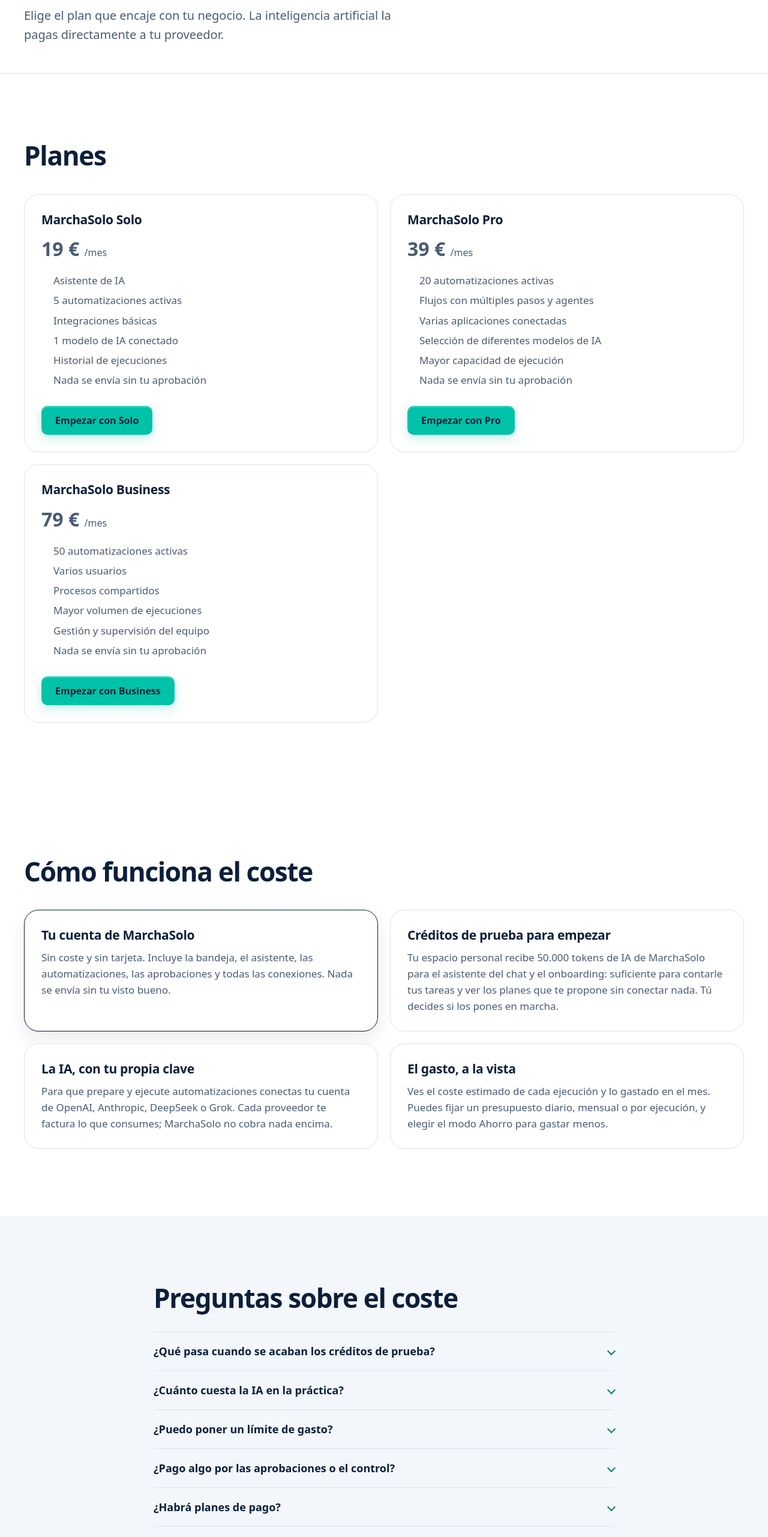
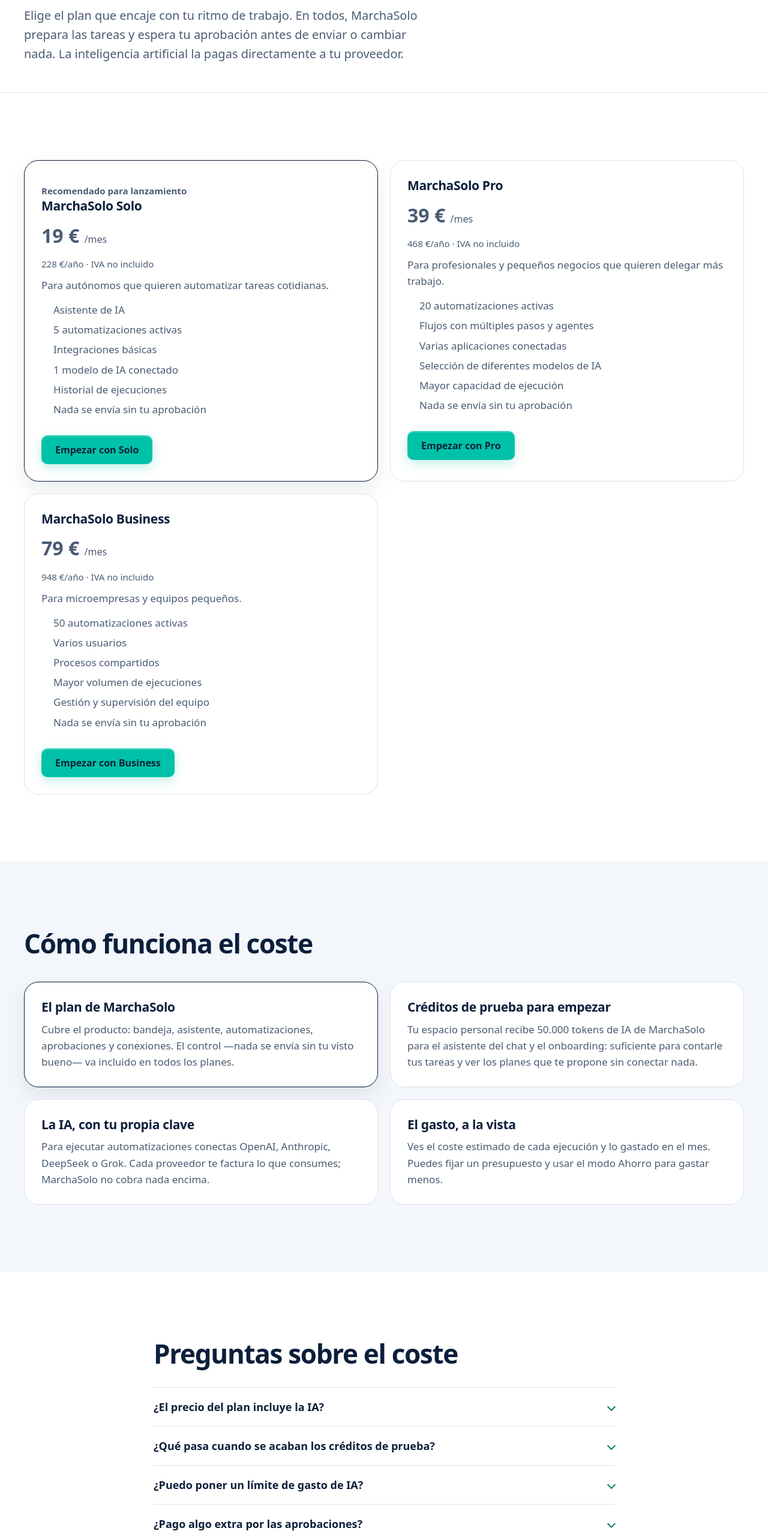
Before and after one commit to CESARKUBEREK/Delega, a Next.js app: page /precios in a window 1280 px wide. Shown: the part 234-2797 px from the top of the page at 60% size. Built offline with nearby package versions, Linux system fonts and the light colour scheme; no server answers.

Commit message:
Update pricing page content and structure

```diff
--- a/src/app/precios/page.tsx
+++ b/src/app/precios/page.tsx
@@ -6,7 +6,7 @@ import { PLANS, TRIAL } from "@/lib/pricing"
 export const metadata: Metadata = {
   title: "Precios",
   description:
-    "MarchaSolo no cobra por la cuenta ni por las aprobaciones. Preparas el trabajo con créditos de prueba o tu propia IA; tú decides qué se envía o se cambia.",
+    "Planes MarchaSolo desde 19 €/mes. La cuenta prepara el trabajo; tú apruebas antes de enviar o cambiar nada. La IA la pagas a tu proveedor.",
   robots: { index: true, follow: true },
   alternates: { canonical: "/precios" },
 }
@@ -21,26 +21,32 @@ export default function PricingPage() {
           <div className="site-container">
             <h1 className="site-h1">Precios</h1>
             <p className="site-lead">
-              {PLANS.length
-                ? "Elige el plan que encaje con tu negocio. La inteligencia artificial la pagas directamente a tu proveedor."
-                : "Crear la cuenta y usar MarchaSolo no cuesta nada. Lo único que pagas es la IA, directamente a tu proveedor. El control —aprobar antes de enviar o cambiar nada— va incluido."}
+              Elige el plan que encaje con tu ritmo de trabajo. En todos, MarchaSolo prepara las tareas y espera tu
+              aprobación antes de enviar o cambiar nada. La inteligencia artificial la pagas directamente a tu proveedor.
             </p>
           </div>
         </section>
 
-        {PLANS.length ? (
         <section className="site-section is-white" aria-labelledby="planes">
           <div className="site-container">
-              <h2 id="planes" className="site-h2 mb-10">
+            <h2 id="planes" className="sr-only">
               Planes
             </h2>
             <div className="facts">
               {PLANS.map((p) => (
-                  <div key={p.id} className="fact">
+                <div key={p.id} className={p.recommended ? "fact is-key" : "fact"}>
+                  {p.recommended ? (
+                    <p className="site-small m-0 mb-2 font-semibold text-[var(--ms-teal,var(--ms-navy))]">
+                      Recomendado para lanzamiento
+                    </p>
+                  ) : null}
                   <h3 className="site-h3">{p.name}</h3>
                   <p className="text-[32px] font-semibold text-[var(--ms-navy)]">
-                      {p.price} <span className="text-base font-normal text-[var(--ms-muted)]">{p.period}</span>
+                    {p.price}{" "}
+                    <span className="text-base font-normal text-[var(--ms-muted)]">{p.period}</span>
                   </p>
+                  {p.priceYear ? <p className="site-small m-0 mt-1">{p.priceYear}</p> : null}
+                  <p className="mt-3 text-[var(--ms-muted)]">{p.tagline}</p>
                   <ul>
                     {p.includes.map((i) => (
                       <li key={i}>{i}</li>
@@ -54,89 +60,80 @@ export default function PricingPage() {
             </div>
           </div>
         </section>
-        ) : null}
 
-        <section className="site-section is-white" aria-labelledby="como">
+        <section className="site-section" aria-labelledby="como">
           <div className="site-container">
             <h2 id="como" className="site-h2 mb-10">
               Cómo funciona el coste
             </h2>
             <div className="facts">
               <div className="fact is-key">
-                <h3 className="site-h3">Tu cuenta de MarchaSolo</h3>
+                <h3 className="site-h3">El plan de MarchaSolo</h3>
                 <p>
-                  Sin coste y sin tarjeta. Incluye la bandeja, el asistente, las automatizaciones, las aprobaciones y
-                  todas las conexiones. Nada se envía sin tu visto bueno.
+                  Cubre el producto: bandeja, asistente, automatizaciones, aprobaciones y conexiones. El control —nada se
+                  envía sin tu visto bueno— va incluido en todos los planes.
                 </p>
               </div>
               <div className="fact">
                 <h3 className="site-h3">Créditos de prueba para empezar</h3>
                 <p>
                   Tu espacio personal recibe {tokens} tokens de IA de MarchaSolo para {TRIAL.scope}: suficiente para
-                  contarle tus tareas y ver los planes que te propone sin conectar nada. Tú decides si los pones en
-                  marcha.
+                  contarle tus tareas y ver los planes que te propone sin conectar nada.
                 </p>
               </div>
               <div className="fact">
                 <h3 className="site-h3">La IA, con tu propia clave</h3>
                 <p>
-                  Para que prepare y ejecute automatizaciones conectas tu cuenta de OpenAI, Anthropic, DeepSeek o Grok.
-                  Cada proveedor te factura lo que consumes; MarchaSolo no cobra nada encima.
+                  Para ejecutar automatizaciones conectas OpenAI, Anthropic, DeepSeek o Grok. Cada proveedor te factura lo
+                  que consumes; MarchaSolo no cobra nada encima.
                 </p>
               </div>
               <div className="fact">
                 <h3 className="site-h3">El gasto, a la vista</h3>
                 <p>
-                  Ves el coste estimado de cada ejecución y lo gastado en el mes. Puedes fijar un presupuesto diario,
-                  mensual o por ejecución, y elegir el modo Ahorro para gastar menos.
+                  Ves el coste estimado de cada ejecución y lo gastado en el mes. Puedes fijar un presupuesto y usar el
+                  modo Ahorro para gastar menos.
                 </p>
               </div>
             </div>
           </div>
         </section>
 
-        <section className="site-section" aria-labelledby="dudas">
+        <section className="site-section is-white" aria-labelledby="dudas">
           <div className="site-container max-w-3xl">
             <h2 id="dudas" className="site-h2 mb-8">
               Preguntas sobre el coste
             </h2>
             <div className="faq">
               <details>
-                <summary>¿Qué pasa cuando se acaban los créditos de prueba?</summary>
+                <summary>¿El precio del plan incluye la IA?</summary>
                 <div>
-                  Tu cuenta y lo que hayas preparado siguen ahí. Para seguir usando el asistente y que MarchaSolo prepare
-                  automatizaciones, conecta tu propia clave de IA en Integraciones.
+                  No. El plan cubre MarchaSolo (producto, aprobaciones y conexiones). La IA la pagas a tu proveedor con tu
+                  propia clave, según lo que consumas.
                 </div>
               </details>
               <details>
-                <summary>¿Cuánto cuesta la IA en la práctica?</summary>
+                <summary>¿Qué pasa cuando se acaban los créditos de prueba?</summary>
                 <div>
-                  Depende del proveedor, del modelo y de cuánto trabajo le des. MarchaSolo usa un modelo económico para las
-                  tareas sencillas, como ordenar la bandeja, y te muestra el coste estimado de cada ejecución para que lo
-                  veas con tus propias tareas.
+                  Tu cuenta y lo que hayas preparado siguen ahí. Para seguir con el asistente y las automatizaciones,
+                  conecta tu propia clave de IA en Integraciones.
                 </div>
               </details>
               <details>
-                <summary>¿Puedo poner un límite de gasto?</summary>
+                <summary>¿Puedo poner un límite de gasto de IA?</summary>
                 <div>
                   Sí. Al llegar al 80 % te avisamos; al 100 %, MarchaSolo pasa al modo Ahorro, o se para si lo prefieres.
-                  Una ejecución que llega a su presupuesto se detiene y te pregunta si continuar.
                 </div>
               </details>
               <details>
-                <summary>¿Pago algo por las aprobaciones o el control?</summary>
+                <summary>¿Pago algo extra por las aprobaciones?</summary>
                 <div>
-                  No. Revisar, editar y aprobar antes de que se envíe o se cambie nada forma parte de cómo funciona
-                  MarchaSolo. No tiene coste aparte.
+                  No. Revisar y aprobar antes de que se envíe o se cambie nada forma parte de todos los planes.
                 </div>
               </details>
               <details>
-                <summary>¿Habrá planes de pago?</summary>
-                <div>
-                  {PLANS.length
-                    ? "Sí: los tienes arriba."
-                    : "Si los hay, se publicarán en esta página con sus condiciones. Hoy no se cobra nada por usar MarchaSolo."}
-                </div>
+                <summary>¿Los precios incluyen IVA?</summary>
+                <div>No. Los importes indicados no incluyen IVA.</div>
               </details>
             </div>
           </div>
@@ -146,7 +143,7 @@ export default function PricingPage() {
           <div className="site-container">
             <div className="site-cta">
               <div>
-                <h2 className="site-h2">Empieza sin coste</h2>
+                <h2 className="site-h2">Empieza con el plan que te encaje</h2>
                 <p>
                   Crea la cuenta, cuéntale una tarea y mira el plan que te prepara. Tú decides si lo pones en marcha.
                 </p>
```
Lines whose indentation alone changed are shown as unchanged.
